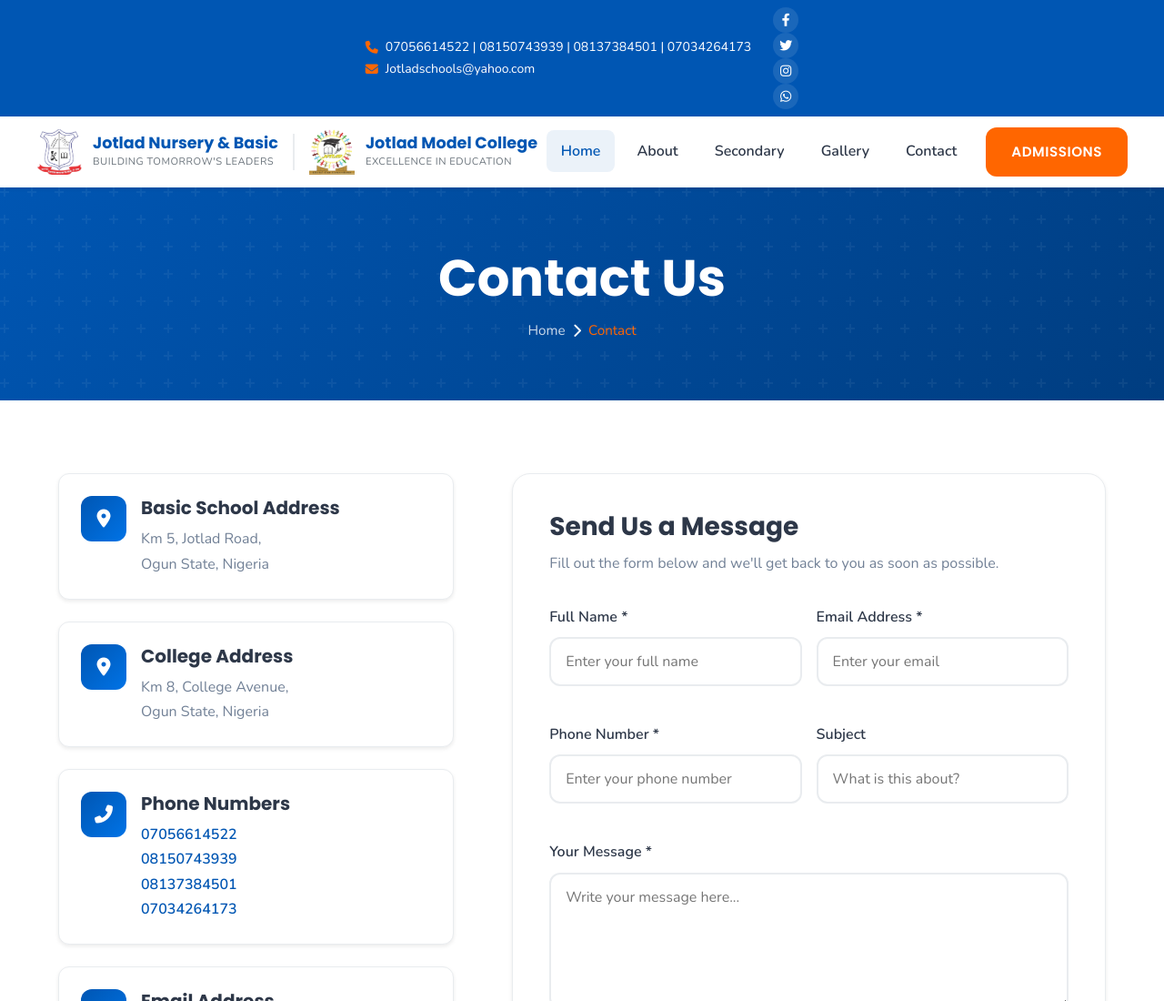
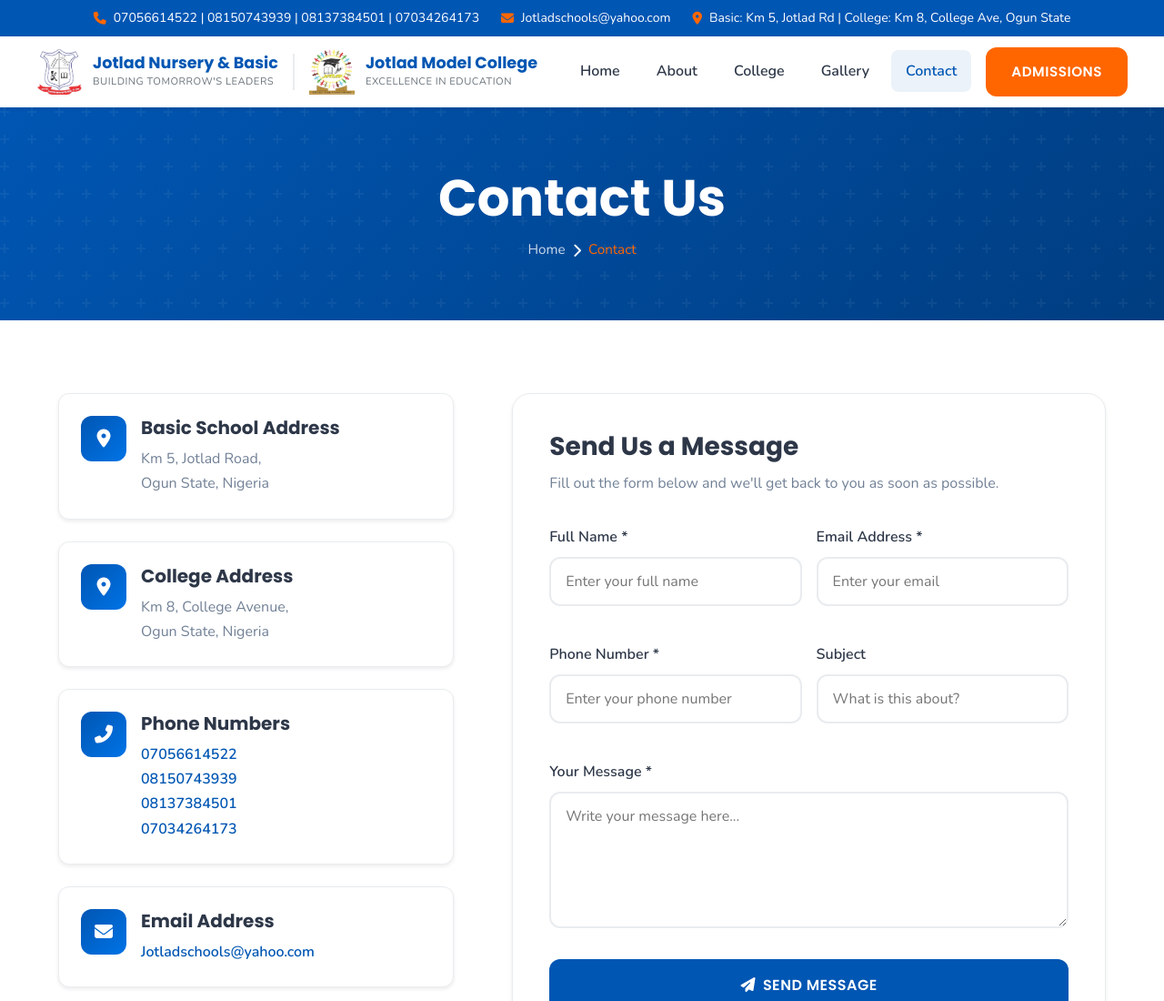
Before and after one commit to rickyoganyiaeze/jotlad, a plain HTML site: page contact.html in a window 1280 px wide. Shown: the top 1100 px of the page at 91% size. Drawn offline with nearby package versions, Linux system fonts and the light colour scheme.

Commit message:
Update contact.html

```diff
--- a/contact.html
+++ b/contact.html
@@ -14,10 +14,8 @@
   <link rel="stylesheet" href="styles.css">
 </head>
 <body>
-  <!-- Top Bar -->
  <div class="top-bar">
     <div class="container top-bar-content">
-      <div class="top-bar-left">
       <div class="top-bar-item">
         <i class="fas fa-phone"></i>
         <span>07056614522 | 08150743939 | 08137384501 | 07034264173</span>
@@ -26,12 +24,9 @@
         <i class="fas fa-envelope"></i>
         <a href="mailto:Jotladschools@yahoo.com">Jotladschools@yahoo.com</a>
       </div>
-      </div>
-      <div class="top-bar-right">
-        <a href="#" class="social-link"><i class="fab fa-facebook-f"></i></a>
-        <a href="#" class="social-link"><i class="fab fa-twitter"></i></a>
-        <a href="#" class="social-link"><i class="fab fa-instagram"></i></a>
-        <a href="#" class="social-link"><i class="fab fa-whatsapp"></i></a>
+      <div class="top-bar-item">
+        <i class="fas fa-map-marker-alt"></i>
+        <span>Basic: Km 5, Jotlad Rd | College: Km 8, College Ave, Ogun State</span>
       </div>
     </div>
   </div>
@@ -65,11 +60,11 @@
           </button>
 
           <ul>
-            <li><a href="index.html" class="nav-link active">Home</a></li>
+            <li><a href="index.html" class="nav-link">Home</a></li>
             <li><a href="about.html" class="nav-link">About</a></li>
-            <li><a href="college.html" class="nav-link">Secondary</a></li>
+            <li><a href="college.html" class="nav-link">College</a></li>
             <li><a href="gallery.html" class="nav-link">Gallery</a></li>
-            <li><a href="contact.html" class="nav-link">Contact</a></li>
+            <li><a href="contact.html" class="nav-link active">Contact</a></li>
             <li class="nav-cta"><a href="admissions.html" class="btn btn-accent">Admissions</a></li>
           </ul>
         </div>
```
Lines whose indentation alone changed are shown as unchanged.
